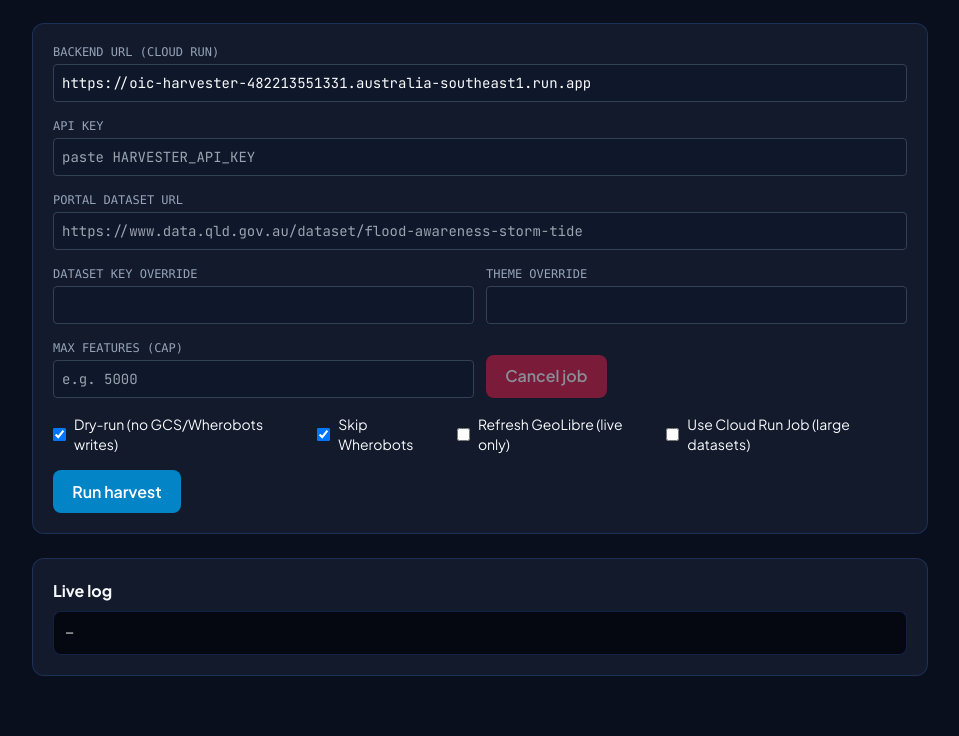
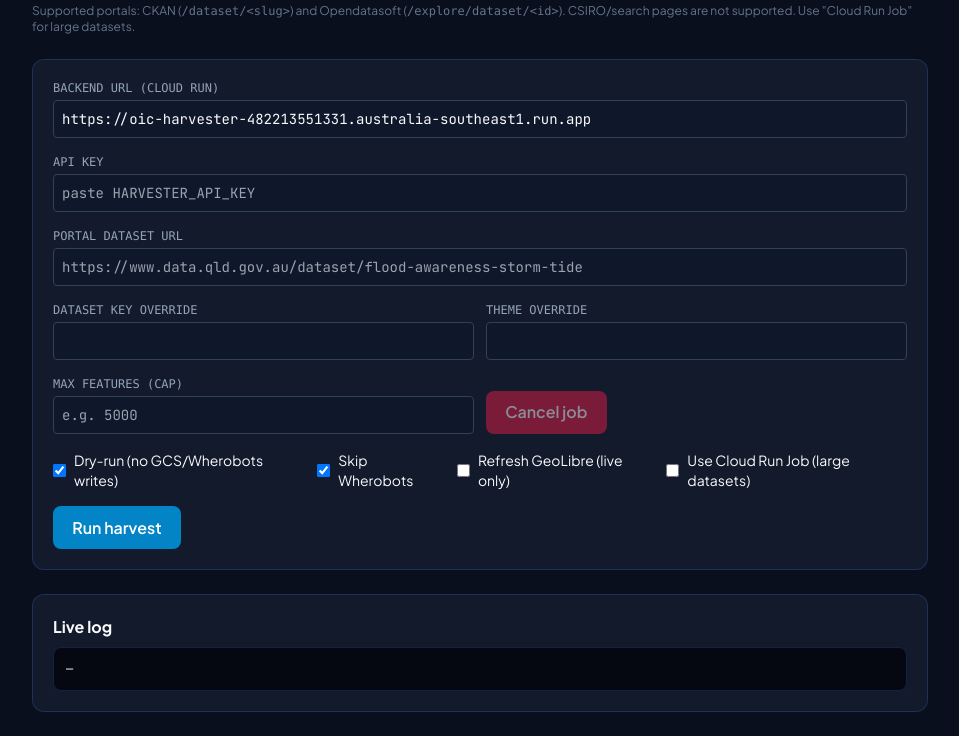
Before and after one commit to GetBack2Basics/ops-intel-crafter, a browser extension: page docs/harvester.html in a window 1280 px wide. Shown: the part 77-813 px from the top of the page, without its empty margins (160-1119 px from the left). Drawn offline with nearby package versions, Linux system fonts and the light colour scheme.

Commit message:
docs: harvester console supported-portals note

```diff
--- a/docs/harvester.html
+++ b/docs/harvester.html
@@ -21,6 +21,7 @@
     <header>
       <h1 class="text-2xl font-bold text-sky-300">Harvester Console</h1>
       <p class="text-sm text-slate-400">Deterministic portal → GeoParquet → GCS → QA → (Wherobots) pipeline. Dry-run only in v1.</p>
+    <p class="text-xs text-slate-500 mt-1">Supported portals: CKAN (<code>/dataset/&lt;slug&gt;</code>) and Opendatasoft (<code>/explore/dataset/&lt;id&gt;</code>). CSIRO/search pages are not supported. Use "Cloud Run Job" for large datasets.</p>
     </header>
 
     <div class="card space-y-4">
```
